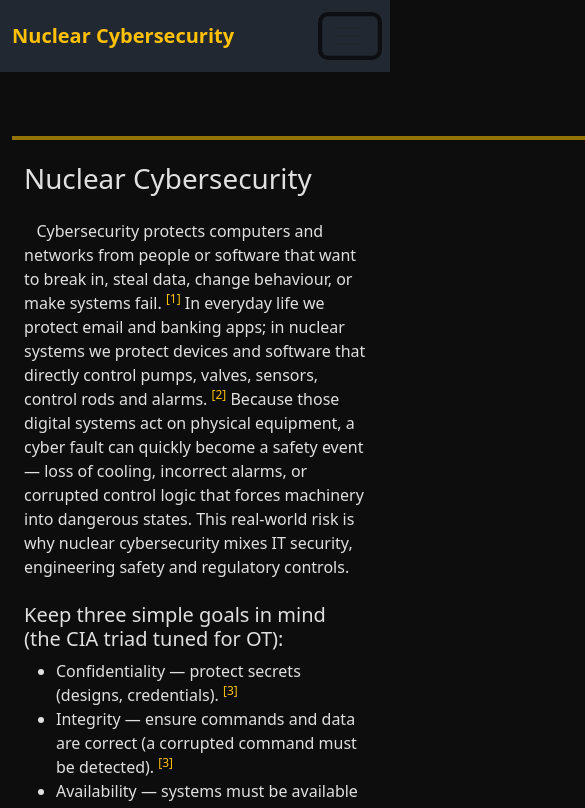
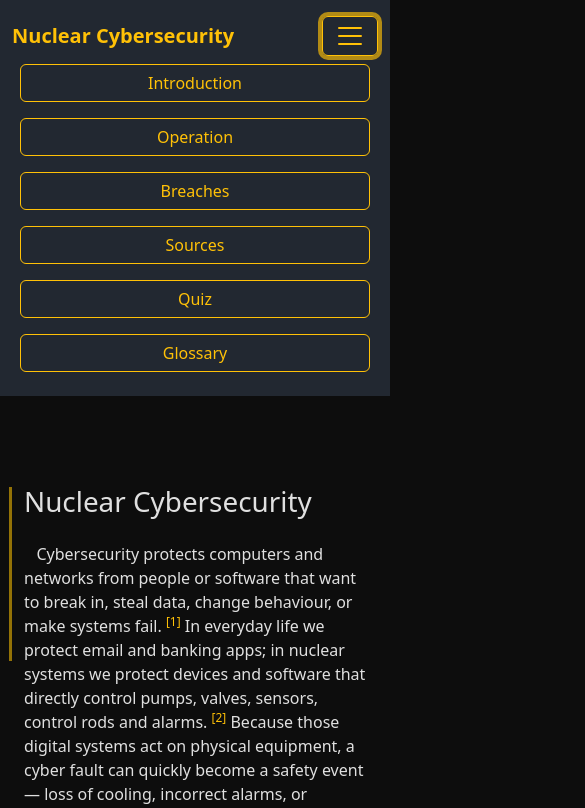
Before and after one commit to Denkata7622/Erasmus-Nuclear-Cyber-Security, a plain HTML site: page index.html in a window 390 px wide. Both pictures are taken after a click on the button "Toggle navigation". Shown: the top 808 px of the page, 585 px wide, since content can reach past the window. Drawn offline with nearby package versions, Linux system fonts and the light colour scheme.

Commit message:
Add Phone Styling

```diff
--- a/index.html
+++ b/index.html
@@ -13,17 +13,17 @@
 <nav class="navbar navbar-cyber navbar-expand-lg py-3">
   <div class="container">
     <strong><a class="navbar-brand text-warning" href="#">Nuclear Cybersecurity</a></strong>
-      <button class="navbar-toggler" type="button" data-bs-toggle="collapse" data-bs-target="#navbarNav">
-        <span class="navbar-toggler-icon"></span>
+    <button class="navbar-toggler border border-warning" type="button" data-bs-toggle="collapse" data-bs-target="#navbarNav" aria-controls="navbarNav" aria-expanded="false" aria-label="Toggle navigation">
+      <span class="navbar-toggler-icon text-warning"></span>
     </button>
     <div class="collapse navbar-collapse" id="navbarNav">
-        <ul class="navbar-nav ms-auto">
-          <li class="nav-item mx-2"><a class="btn btn-cyber" href="#Introduction">Introduction</a></li>
-          <li class="nav-item mx-2"><a class="btn btn-cyber" href="#Operation">Operation</a></li>
-          <li class="nav-item mx-2"><a class="btn btn-cyber" href="#Breaches">Breaches</a></li>
-          <li class="nav-item mx-2"><a class="btn btn-cyber" href="#Sources">Sources</a></li>
-          <li class="nav-item mx-2"><a class="btn btn-cyber" href="#Quiz">Quiz</a></li>
-          <li class="nav-item mx-2"><a class="btn btn-cyber" href="#Glossary">Glossary  </a></li>
+      <ul class="navbar-nav ms-auto text-center">
+        <li class="nav-item m-2"><a class="btn btn-outline-warning w-100" href="#Introduction">Introduction</a></li>
+        <li class="nav-item m-2"><a class="btn btn-outline-warning w-100" href="#Operation">Operation</a></li>
+        <li class="nav-item m-2"><a class="btn btn-outline-warning w-100" href="#Breaches">Breaches</a></li>
+        <li class="nav-item m-2"><a class="btn btn-outline-warning w-100" href="#Sources">Sources</a></li>
+        <li class="nav-item m-2"><a class="btn btn-outline-warning w-100" href="#Quiz">Quiz</a></li>
+        <li class="nav-item m-2"><a class="btn btn-outline-warning w-100" href="#Glossary">Glossary</a></li>
       </ul>
     </div>
   </div>
@@ -247,8 +247,8 @@
         <p class="text-light mb-0"><small>&copy; 2024 Nuclear Cybersecurity Education. For informational purposes only.</small></p>
       </div>
     </footer>
-
   </div>
+  <script src="https://cdn.jsdelivr.net/npm/bootstrap@5.3.3/dist/js/bootstrap.bundle.min.js"></script>
   <script src="./js/citations.js"></script>
   <script src="./js/quiz.js"></script>
 </body>
```
Also changed, not shown: css/style.css. Lines whose indentation alone changed are shown as unchanged.
